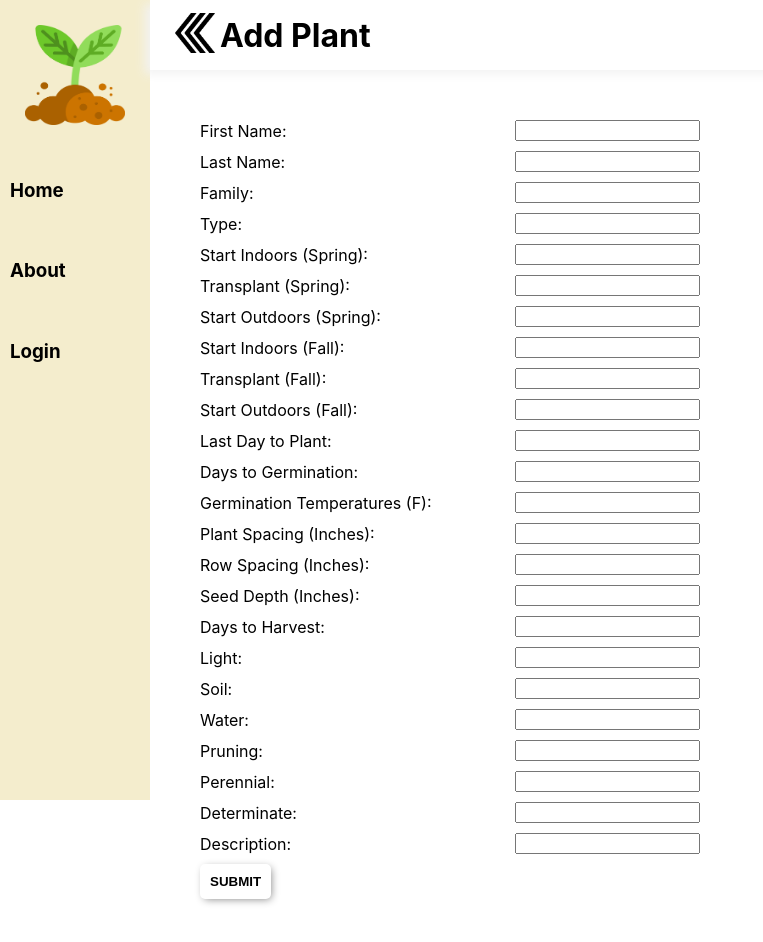
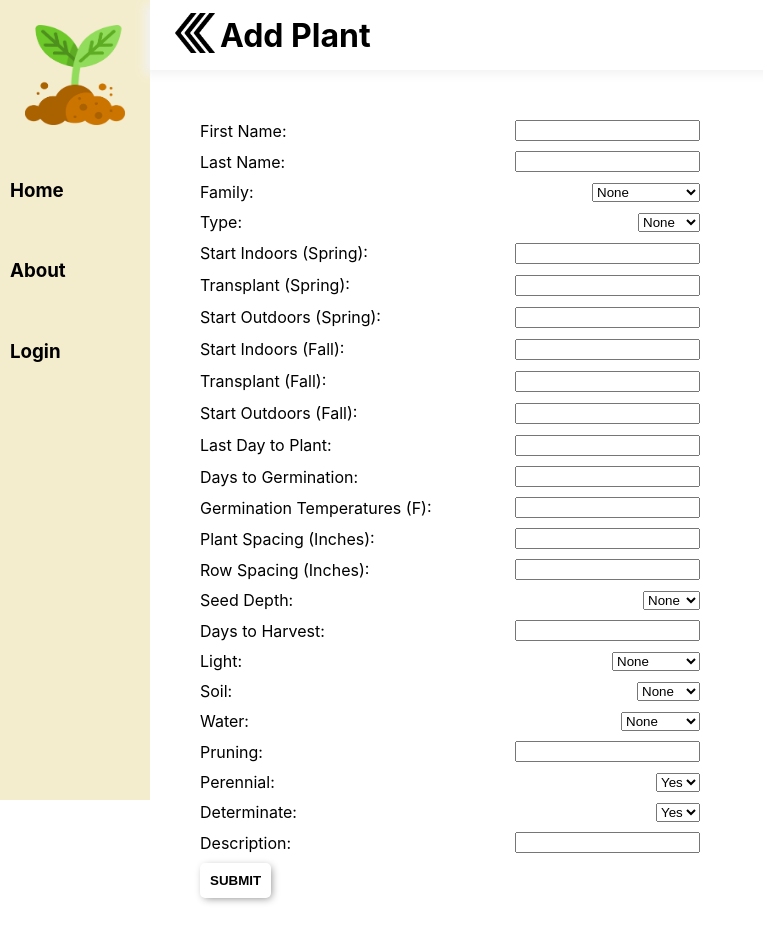
Before and after one commit to Wowsaruss/lets-grow, a React (Create React App) app: page /plants/new in a window 1280 px wide. Shown: the top 942 px of the page, without its empty margins (0-763 px from the left). Built offline with nearby package versions, Linux system fonts and the light colour scheme; no server answers.

Commit message:
Form fields

```diff
--- a/package.json
+++ b/package.json
@@ -22,6 +22,7 @@
         "@types/jest": "^27.4.0",
         "@types/node": "^16.11.19",
         "@types/react": "^17.0.38",
+        "@types/react-datepicker": "^4.4.2",
         "@types/react-dom": "^17.0.11",
         "@types/react-query": "^1.2.9",
         "axios": "^0.24.0",
@@ -36,6 +37,7 @@
         "node-pg-migrate": "^6.2.1",
         "pg": "^8.7.1",
         "react": "^17.0.2",
+        "react-datepicker": "^4.8.0",
         "react-dom": "^17.0.2",
         "react-query": "3",
         "react-router-dom": "^6.2.1",
--- /dev/null
+++ b/src/components/DatePickerField.tsx
@@ -0,0 +1,19 @@
+import { useField, useFormikContext } from 'formik'
+import DatePicker from 'react-datepicker'
+import 'react-datepicker/dist/react-datepicker.css'
+
+export const DatePickerField = (props: any) => {
+    const { setFieldValue } = useFormikContext()
+    const [field] = useField(props)
+
+    return (
+        <DatePicker
+            {...field}
+            {...props}
+            selected={(field.value && new Date(field.value)) || null}
+            onChange={(val) => {
+                setFieldValue(field.name, val)
+            }}
+        />
+    )
+}
--- a/src/components/PlantForm.tsx
+++ b/src/components/PlantForm.tsx
@@ -1,6 +1,9 @@
 import { Formik, Field, Form, FormikValues } from 'formik'
 import * as Yup from 'yup'
 import Button from './Button'
+import { DatePickerField } from './DatePickerField'
+
+import 'react-datepicker/dist/react-datepicker.css'
 
 interface Props {
     initialValues: FormikValues
@@ -77,7 +80,21 @@ export default function PlantForm({ initialValues, handleSubmit }: Props) {
                     }}
                 >
                     <label>Family:</label>
-                    <Field name="family" type="text" />
+                    <Field name="family" as="select">
+                        <option value="Asteraceae">Asteraceae</option>
+                        <option value="Brassicacae">Brassicacae</option>
+                        <option value="Cucurbitaceae">Cucurbitaceae</option>
+                        <option value="Cyanococcus">Cyanococcus</option>
+                        <option value="Fabaceae">Fabaceae</option>
+                        <option value="Lamiaceae">Lamiaceae</option>
+                        <option value="Liliaceae">Liliaceae</option>
+                        <option value="Poaceae">Poaceae</option>
+                        <option value="Rosaceae">Rosaceae</option>
+                        <option value="Solanaceae">Solanaceae</option>
+                        <option value="Solanaceae">Solanaceae</option>
+                        <option value="Other">Other</option>
+                        <option value="">None</option>
+                    </Field>
                 </div>
                 <div
                     style={{
@@ -89,7 +106,18 @@ export default function PlantForm({ initialValues, handleSubmit }: Props) {
                     }}
                 >
                     <label>Type:</label>
-                    <Field name="type" type="text" />
+                    <Field name="type" as="select">
+                        <option value="Bush">Bush</option>
+                        <option value="Herb">Herb</option>
+                        <option value="Leaf">Leaf</option>
+                        <option value="Root">Root</option>
+                        <option value="Vine">Vine</option>
+                        <option value="Stalk">Stalk</option>
+                        <option value="Thistle">Thistle</option>
+                        <option value="Vine">Vine</option>
+                        <option value="Other">Other</option>
+                        <option value="">None</option>
+                    </Field>
                 </div>
                 <div
                     style={{
@@ -101,7 +129,7 @@ export default function PlantForm({ initialValues, handleSubmit }: Props) {
                     }}
                 >
                     <label>Start Indoors (Spring):</label>
-                    <Field name="start_indoors" type="text" />
+                    <DatePickerField name="start_indoors" />
                 </div>
                 <div
                     style={{
@@ -113,7 +141,7 @@ export default function PlantForm({ initialValues, handleSubmit }: Props) {
                     }}
                 >
                     <label>Transplant (Spring):</label>
-                    <Field name="transplant" type="text" />
+                    <DatePickerField name="transplant" />
                 </div>
                 <div
                     style={{
@@ -125,7 +153,7 @@ export default function PlantForm({ initialValues, handleSubmit }: Props) {
                     }}
                 >
                     <label>Start Outdoors (Spring):</label>
-                    <Field name="start_outdoors" type="text" />
+                    <DatePickerField name="start_outdoors" />
                 </div>
                 <div
                     style={{
@@ -137,7 +165,7 @@ export default function PlantForm({ initialValues, handleSubmit }: Props) {
                     }}
                 >
                     <label>Start Indoors (Fall):</label>
-                    <Field name="fall_start_indoors" type="text" />
+                    <DatePickerField name="fall_start_indoors" />
                 </div>
                 <div
                     style={{
@@ -149,7 +177,7 @@ export default function PlantForm({ initialValues, handleSubmit }: Props) {
                     }}
                 >
                     <label>Transplant (Fall):</label>
-                    <Field name="fall_transplant" type="text" />
+                    <DatePickerField name="fall_transplant" />
                 </div>
                 <div
                     style={{
@@ -161,7 +189,7 @@ export default function PlantForm({ initialValues, handleSubmit }: Props) {
                     }}
                 >
                     <label>Start Outdoors (Fall):</label>
-                    <Field name="fall_start_outdoors" type="text" />
+                    <DatePickerField name="fall_start_outdoors" />
                 </div>
                 <div
                     style={{
@@ -173,7 +201,7 @@ export default function PlantForm({ initialValues, handleSubmit }: Props) {
                     }}
                 >
                     <label>Last Day to Plant:</label>
-                    <Field name="last_day_to_plant" type="text" />
+                    <DatePickerField name="last_day_to_plant" />
                 </div>
                 <div
                     style={{
@@ -232,8 +260,24 @@ export default function PlantForm({ initialValues, handleSubmit }: Props) {
                         marginBottom: 10,
                     }}
                 >
-                    <label>Seed Depth (Inches):</label>
-                    <Field name="seed_depth" type="text" />
+                    <label>Seed Depth:</label>
+                    <Field name="seed_depth" as="select">
+                        <option value="1/8">1/8"</option>
+                        <option value="1/4">1/4"</option>
+                        <option value="1/2">1/2"</option>
+                        <option value="3/4">3/4"</option>
+                        <option value="1">1"</option>
+                        <option value="1 1/4">1 1/4"</option>
+                        <option value="1 1/2">1 1/2"</option>
+                        <option value="1 3/4">1 3/4"</option>
+                        <option value="2">2"</option>
+                        <option value="3">3"</option>
+                        <option value="4">4"</option>
+                        <option value="5">5"</option>
+                        <option value="6">6"</option>
+                        <option value="Other">Other</option>
+                        <option value="">None</option>
+                    </Field>
                 </div>
                 <div
                     style={{
@@ -257,7 +301,16 @@ export default function PlantForm({ initialValues, handleSubmit }: Props) {
                     }}
                 >
                     <label>Light:</label>
-                    <Field name="light" type="text" />
+                    <Field name="light" as="select">
+                        <option value="Full">Full</option>
+                        <option value="Full/Partial">Full/Partial</option>
+                        <option value="Partial">Partial</option>
+                        <option value="Partial/Low">Partial/Low</option>
+                        <option value="Low">Low</option>
+                        <option value="Any">Any</option>
+                        <option value="Other">Other</option>
+                        <option value="">None</option>
+                    </Field>
                 </div>
                 <div
                     style={{
@@ -269,7 +322,17 @@ export default function PlantForm({ initialValues, handleSubmit }: Props) {
                     }}
                 >
                     <label>Soil:</label>
-                    <Field name="soil" type="text" />
+                    <Field name="soil" as="select">
+                        <option value="Loamy">Loamy</option>
+                        <option value="Sandy">Sandy</option>
+                        <option value="Silty">Silty</option>
+                        <option value="Peaty">Peaty</option>
+                        <option value="Chalky">Chalky</option>
+                        <option value="Clay">Clay</option>
+                        <option value="Any">Any</option>
+                        <option value="Other">Other</option>
+                        <option value="">None</option>
+                    </Field>
                 </div>
                 <div
                     style={{
@@ -281,7 +344,14 @@ export default function PlantForm({ initialValues, handleSubmit }: Props) {
                     }}
                 >
                     <label>Water:</label>
-                    <Field name="water" type="text" />
+                    <Field name="water" as="select">
+                        <option value="Heavy">Heavy</option>
+                        <option value="Moderate">Moderate</option>
+                        <option value="Light">Light</option>
+                        <option value="Any">Any</option>
+                        <option value="Other">Other</option>
+                        <option value="">None</option>
+                    </Field>
                 </div>
                 <div
                     style={{
@@ -305,7 +375,10 @@ export default function PlantForm({ initialValues, handleSubmit }: Props) {
                     }}
                 >
                     <label>Perennial:</label>
-                    <Field name="perennial" type="text" />
+                    <Field name="perennial" as="select">
+                        <option value="true">Yes</option>
+                        <option value="false">No</option>
+                    </Field>
                 </div>
                 <div
                     style={{
@@ -317,7 +390,10 @@ export default function PlantForm({ initialValues, handleSubmit }: Props) {
                     }}
                 >
                     <label>Determinate:</label>
-                    <Field name="determinate" type="text" />
+                    <Field name="determinate" as="select">
+                        <option value="true">Yes</option>
+                        <option value="false">No</option>
+                    </Field>
                 </div>
                 <div
                     style={{
--- a/src/helpers.ts
+++ b/src/helpers.ts
@@ -3,6 +3,15 @@ export const addEditMapping = async (values: any) => {
     const keys = Object.keys(values)
 
     await keys.forEach((key, _) => {
+        if (
+            key.includes('transplant') ||
+            key.includes('start') ||
+            key === 'last_day_to_plant'
+        ) {
+            return (newValues[key] = `${getReadableMonth(
+                values[key].getMonth() + 1
+            )} ${values[key].getDate()}`)
+        }
         if (values[key] === '' || values[key] === 0) {
             return (newValues[key] = null)
         }
@@ -11,3 +20,34 @@ export const addEditMapping = async (values: any) => {
 
     return newValues
 }
+
+export const getReadableMonth = (monthNumber: number) => {
+    switch (monthNumber) {
+        case 1:
+            return 'January'
+        case 2:
+            return 'February'
+        case 3:
+            return 'March'
+        case 4:
+            return 'April'
+        case 5:
+            return 'May'
+        case 6:
+            return 'June'
+        case 7:
+            return 'July'
+        case 8:
+            return 'August'
+        case 9:
+            return 'September'
+        case 10:
+            return 'October'
+        case 11:
+            return 'November'
+        case 12:
+            return 'December'
+        default:
+            return ''
+    }
+}
```
Also changed, not shown: src/components/pages/EditPlant.tsx (+9 -7 lines), 1 other file (tests, documents, lock files or other folders).
